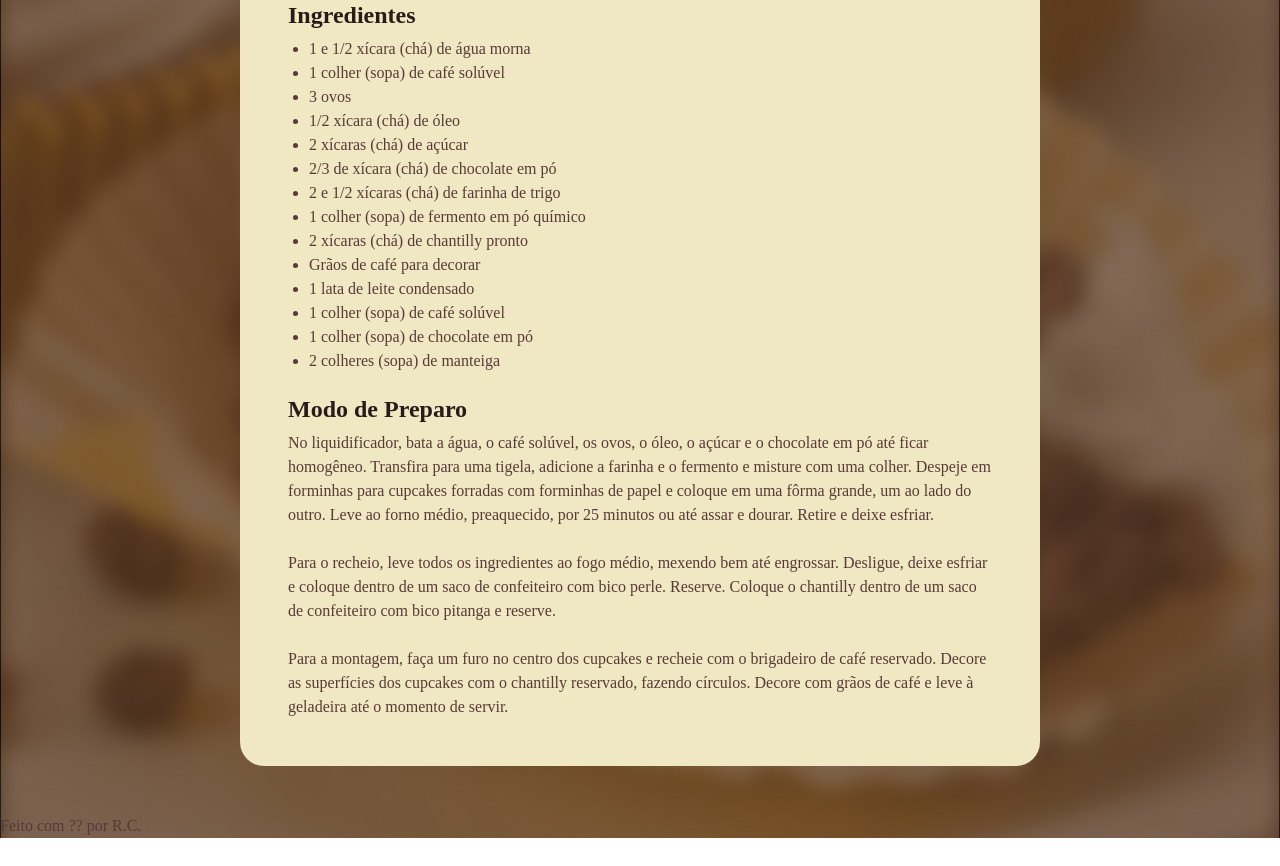
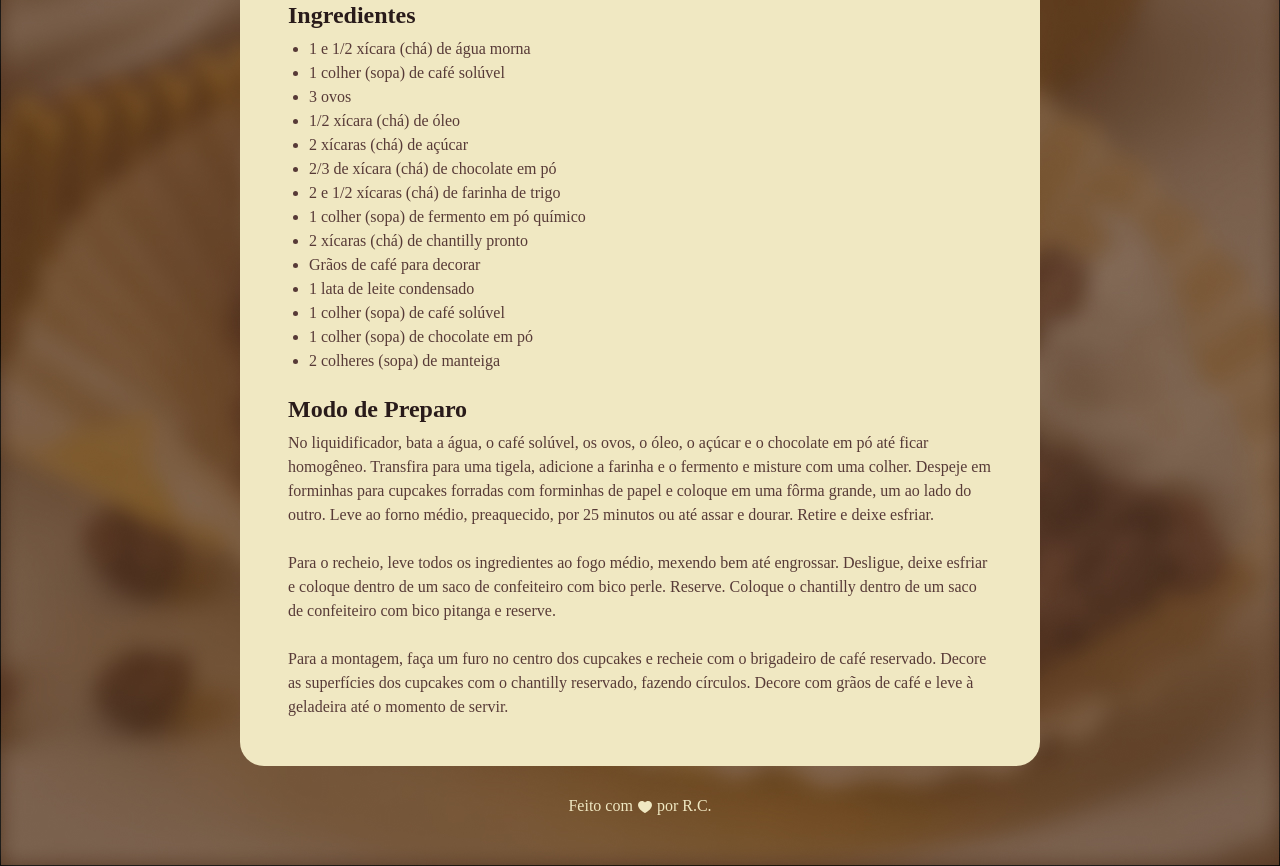
Before and after one commit to Rafae1C/Pagina-de-Receita, a plain HTML site: page index.html in a window 1280 px wide. Shown: the part 722-1588 px from the top of the page. Before the commit the page ends 1560 px from the top, so only its background shows below. Drawn offline with Linux system fonts and the light colour scheme; a web font is replaced by a local one.

Commit message:
Add Final

```diff
--- a/index.html
+++ b/index.html
@@ -62,9 +62,9 @@
     </div>
 
     <footer>
-      Feito com ?? por R.C.
+      Feito com
+        <img src="Assets/heart.svg" alt="heart">
+      por R.C.
     </footer>
-
-
   </body>
 </html>
--- a/style.css
+++ b/style.css
@@ -26,7 +26,7 @@ body{
   height: 1440px;
   border-radius: 24px;
   padding: 24px;
-  margin: 48px auto;
+  margin: 48px auto 28px;
   background-color:#F0E8C2;
 }
 
@@ -59,3 +59,14 @@ h1, h2{
 ul{
   padding-left: 21px;
 }
+
+/* Ref */
+footer{
+  color: #F0E8C2;
+  text-align: center;
+  padding-bottom: 48px;
+}
+
+footer img{
+  vertical-align: middle;
+}
```
Also changed, not shown: Assets/heart.svg (added).
